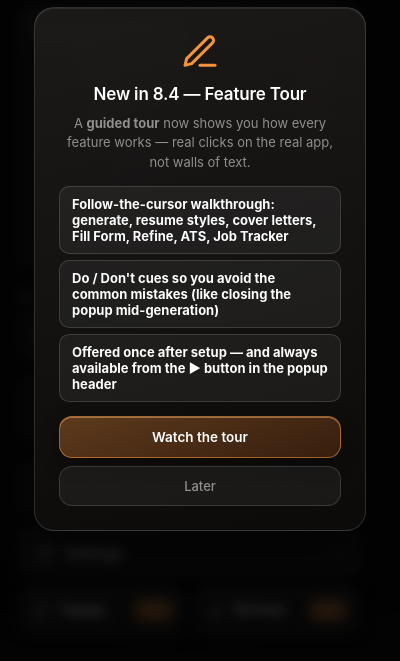
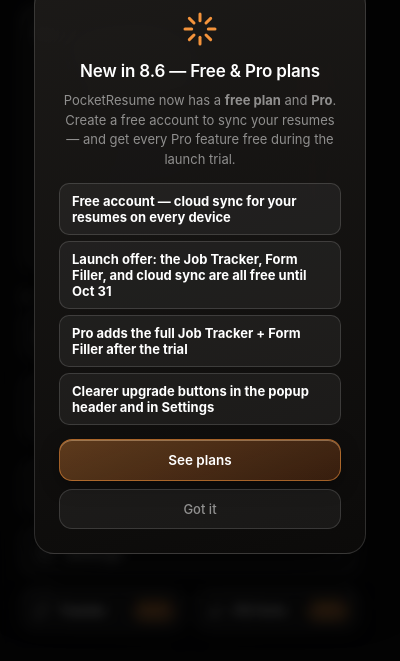
Before and after one commit to Isaac-1555/pocket-resume, a browser extension: page popup.html in a window 400 px wide. Shown: the part 153-814 px from the top of the page. Drawn offline with Linux system fonts and the light colour scheme.

Commit message:
docs(release): add CHANGELOG, v8.6 What's New card, store build notes
- Add CHANGELOG.md covering 1.0 → 8.6 (reconstructed from manifest
  history, tags, and dist artifacts)
- New What's New modal: Free & Pro plans, launch offer, upgrade CTA
- AGENTS.md: versioning/changelog + store-build (zip) requirements
- README: refresh plan wording and What's New for 8.6

```diff
--- a/popup.html
+++ b/popup.html
@@ -1476,20 +1476,21 @@
     <div class="onboarding-backdrop"></div>
     <div class="onboarding-card">
       <div class="onboarding-icon" aria-hidden="true">
-        <svg width="40" height="40" viewBox="0 0 24 24" fill="none" stroke="currentColor" stroke-width="1.8" stroke-linecap="round" stroke-linejoin="round"><path d="M12 20h9"/><path d="M16.5 3.5a2.12 2.12 0 0 1 3 3L7 19l-4 1 1-4Z"/></svg>
+        <svg width="40" height="40" viewBox="0 0 24 24" fill="none" stroke="currentColor" stroke-width="1.8" stroke-linecap="round" stroke-linejoin="round"><path d="M12 3v4"/><path d="M12 17v4"/><path d="M3 12h4"/><path d="M17 12h4"/><path d="m5.6 5.6 2.8 2.8"/><path d="m15.6 15.6 2.8 2.8"/><path d="m18.4 5.6-2.8 2.8"/><path d="m8.4 15.6-2.8 2.8"/></svg>
       </div>
-      <h2>New in <span id="whatsNewVersion"></span> — Feature Tour</h2>
+      <h2>New in <span id="whatsNewVersion"></span> — Free &amp; Pro plans</h2>
       <p class="error-message">
-        A <strong>guided tour</strong> now shows you how every feature works — real clicks on the real app, not walls of text.
+        PocketResume now has a <strong>free plan</strong> and <strong>Pro</strong>. Create a free account to sync your resumes — and get every Pro feature free during the launch trial.
       </p>
       <ul class="whatsnew-collected">
-        <li>Follow-the-cursor walkthrough: generate, resume styles, cover letters, Fill Form, Refine, ATS, Job Tracker</li>
-        <li><strong>Do / Don't cues</strong> so you avoid the common mistakes (like closing the popup mid-generation)</li>
-        <li>Offered once after setup — and always available from the <strong>▶ button</strong> in the popup header</li>
+        <li><strong>Free account</strong> — cloud sync for your resumes on every device</li>
+        <li><strong>Launch offer:</strong> the Job Tracker, Form Filler, and cloud sync are all free until <strong>Oct 31</strong></li>
+        <li><strong>Pro</strong> adds the full Job Tracker + Form Filler after the trial</li>
+        <li>Clearer upgrade buttons in the popup header and in Settings</li>
       </ul>
       <div class="onboarding-actions">
-        <button id="whatsNewTourBtn" class="cloud-primary-btn">Watch the tour</button>
-        <button id="whatsNewGotBtn" class="cloud-secondary-btn">Later</button>
+        <button id="whatsNewPlansBtn" class="cloud-primary-btn">See plans</button>
+        <button id="whatsNewGotBtn" class="cloud-secondary-btn">Got it</button>
       </div>
     </div>
   </div>
--- a/popup.js
+++ b/popup.js
@@ -556,10 +556,10 @@ document.addEventListener('DOMContentLoaded', () => {
   // --- What's New modal (once per version) ---
   const whatsNewModal = document.getElementById('whatsNewModal');
   const whatsNewGotBtn = document.getElementById('whatsNewGotBtn');
-  const whatsNewTourBtn = document.getElementById('whatsNewTourBtn');
+  const whatsNewPlansBtn = document.getElementById('whatsNewPlansBtn');
   const whatsNewVersionEl = document.getElementById('whatsNewVersion');
-  const ANNOUNCEMENT_VERSION = '8.4';
-  const ANNOUNCEMENT_SEEN_VALUE = '8.4';
+  const ANNOUNCEMENT_VERSION = '8.6';
+  const ANNOUNCEMENT_SEEN_VALUE = '8.6';
 
   function startProfileSetup() {
     chrome.storage.local.set({ appProfileOnboarding: { active: true } }, () => {
@@ -579,10 +579,10 @@ document.addEventListener('DOMContentLoaded', () => {
     whatsNewModal.style.display = 'flex';
   });
   if (whatsNewGotBtn) whatsNewGotBtn.addEventListener('click', dismissWhatsNew);
-  if (whatsNewTourBtn) {
-    whatsNewTourBtn.addEventListener('click', () => {
+  if (whatsNewPlansBtn) {
+    whatsNewPlansBtn.addEventListener('click', () => {
       dismissWhatsNew();
-      if (window.PocketResumeFeatureVideo) window.PocketResumeFeatureVideo.open(true);
+      chrome.tabs.create({ url: chrome.runtime.getURL('options.html#cloud-pricing') });
     });
   }
 
--- a/scripts/capture-tour.mjs
+++ b/scripts/capture-tour.mjs
@@ -78,7 +78,7 @@ const shim = (seed) => {
             runtime: {
                 lastError: undefined,
                 getURL: (p) => new URL(p, window.location.href).href,
-                getManifest: () => ({ version: '8.4', name: 'PocketResume' }),
+                getManifest: () => ({ version: '8.6', name: 'PocketResume' }),
                 openOptionsPage() {},
                 sendMessage(msg, cb) {
                     setTimeout(() => {
@@ -107,7 +107,7 @@ const baseSeed = () => ({
     resumes: [{ id: 'r1', label: 'Resume 1', content: 'Maya Chen\nSenior Frontend Engineer\n(415) 555-0192 | maya.chen@hey.com | linkedin.com/in/mayachen\n\nEXPERIENCE\nBrightline - Senior Frontend Engineer (2022 - Present)\nLed design systems...\nCoreli - Frontend Engineer (2019 - 2022)\n\nEDUCATION\nUC Davis, B.S. Computer Science' }],
     onboardingCompleted: true,
     onboarding: { step: null, dismissed: true },
-    lastSeenAnnouncement: '8.4',
+    lastSeenAnnouncement: '8.6',
     coverLetterEnabled: false,
     trackerCaptureEnabled: true,
     applicationProfile: { firstName: 'Maya', lastName: 'Chen', email: 'maya.chen@hey.com', phone: '(415) 555-0192', city: 'San Francisco', state: 'CA', workAuthorized: 'Yes', needsSponsorship: 'No', salaryAmount: '165000', salaryCurrency: 'USD', salaryPeriod: 'year', streetAddress: '1400 Smith St', addressLine2: '', postalCode: '94110', country: 'USA', yearsExperience: '6 - 9', linkedin: 'linkedin.com/in/mayachen', github: 'github.com/mayachen', website: 'mayachen.dev', eeoOptIn: false, customQA: [{ id: 'q1', question: 'Why do you want to work here?', answer: 'Your analytics workspace is the kind of product I like making fast.' }], updatedAt: Date.now() },
```
Also changed, not shown: AGENTS.md (+19 -1 lines), CHANGELOG.md (added), README.md.
